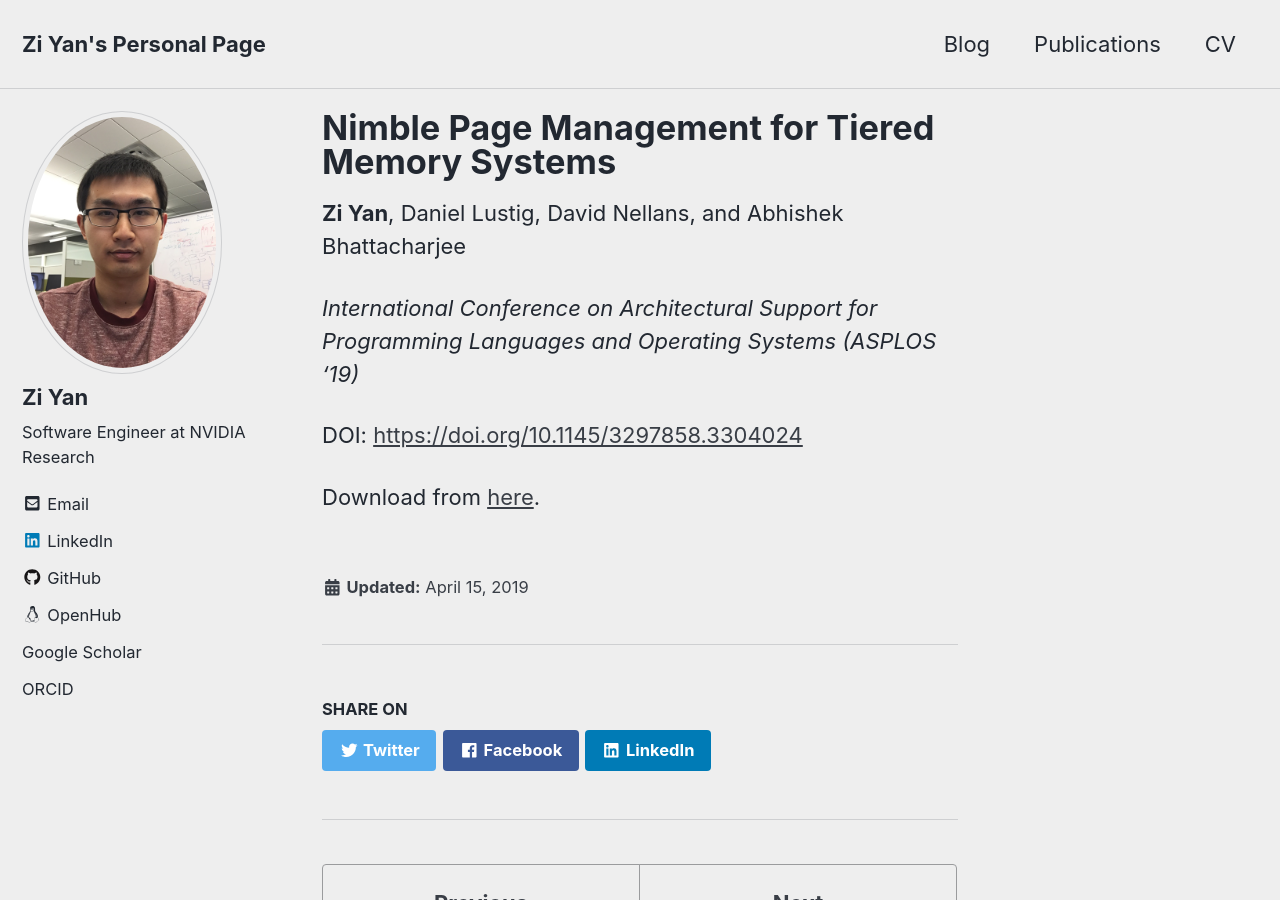
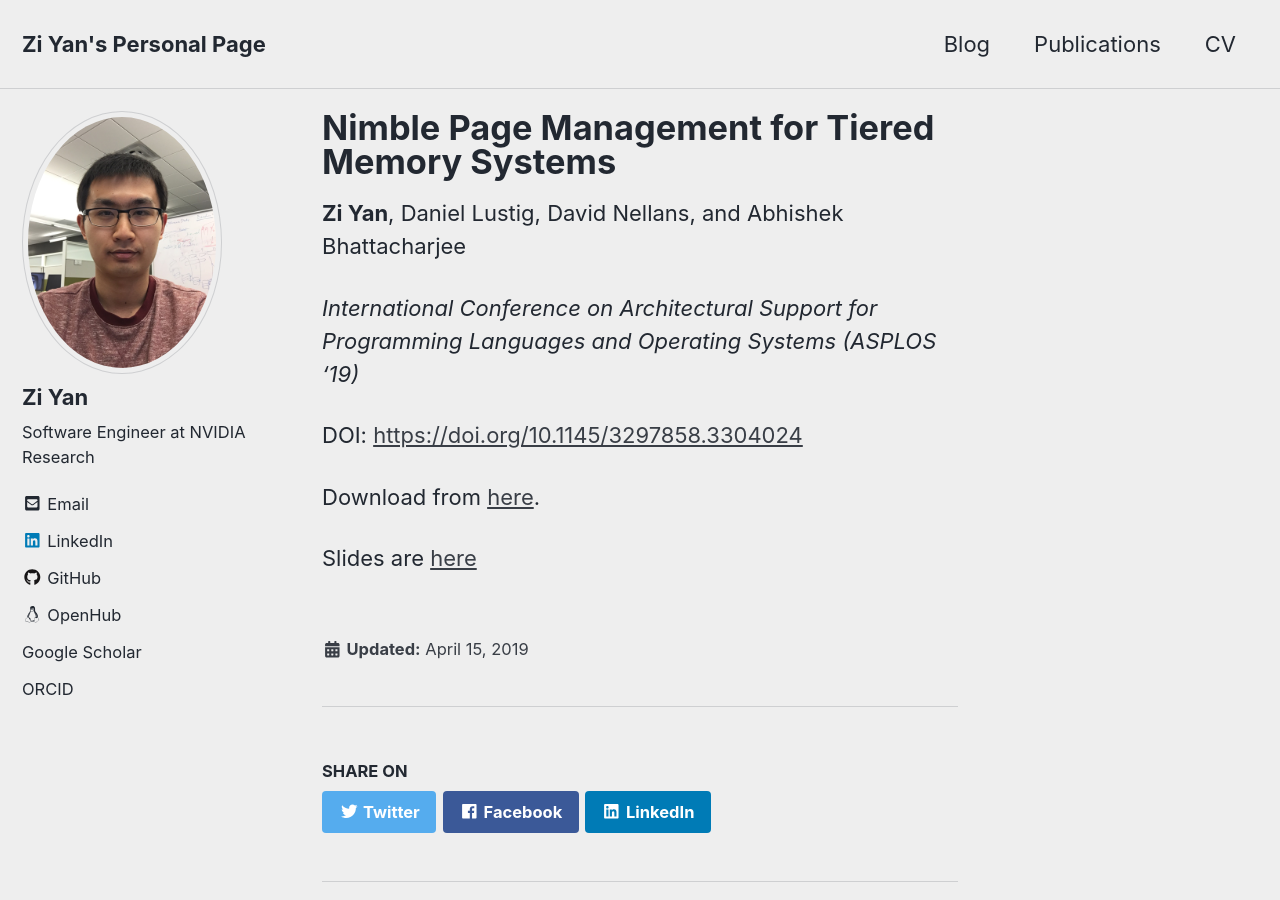
Before and after one commit to x-y-z/x-y-z.github.io, a Jekyll site: the page built from _publications/2019-04-15-ASPLOS-2019.md, in a window 1280 px wide and 900 px high. Built offline with Jekyll 4.4.1, drawn with Linux system fonts in a browser that asks for light colours; cached includes are drawn as plain includes; comment, search, counter and statistics services are not loaded; a style sheet for code colours, icons or effects is not loaded.

Commit message:
Nimble page management slides.
Signed-off-by: Zi Yan <zi.yan@normal.zone>

```diff
--- a/_publications/2019-04-15-ASPLOS-2019.md
+++ b/_publications/2019-04-15-ASPLOS-2019.md
@@ -15,3 +15,5 @@ excerpt: ""
 DOI: [https://doi.org/10.1145/3297858.3304024](https://doi.org/10.1145/3297858.3304024)
 
 Download from [here](https://dl.acm.org/citation.cfm?id=3304024).
+
+Slides are [here](/files/nimble_page_management_asplos2019.pptx)
```
Also changed, not shown: 1 other file.
